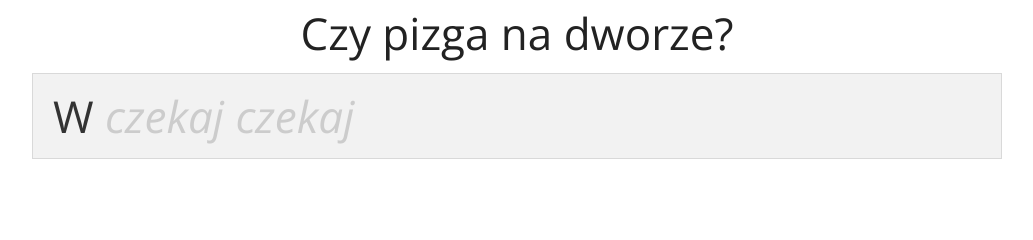
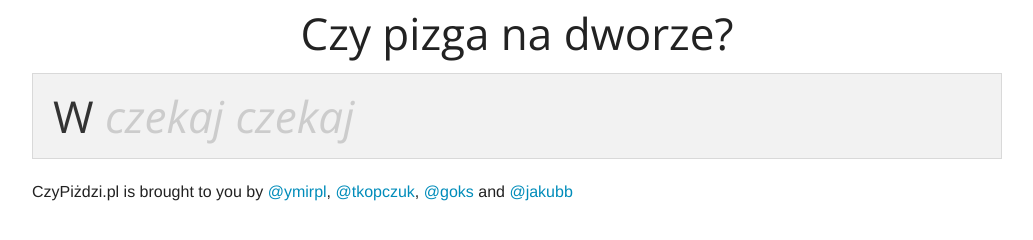
Before and after one commit to ymirpl/czyzimno, a plain HTML site: page index.html in a window 1280 px wide. Shown: the whole page, without its empty margins (123-1156 px from the left). Drawn offline with nearby package versions, Linux system fonts and the light colour scheme.

Commit message:
footer ;)

```diff
--- a/index.html
+++ b/index.html
@@ -26,6 +26,14 @@
       	<div class="panel">
 	        <h1>W <span class="place wait" id="place">czekaj</span> <span class="cold wait" id="cold">czekaj</span></h1>
       	</div>
+      </div>
+    </div>
+
+    <div class="row">
+      <div class="large-12 columns">
+        <p class="footer">
+          CzyPiżdzi.pl is brought to you by <a href="http://www.twitter.com/ymirpl">@ymirpl</a>, <a href="http://www.twitter.com/ymirpl">@tkopczuk</a>, <a href="#">@goks</a> and <a href="#">@jakubb</a>
+        </p>
       </div>
     </div>
 
```
